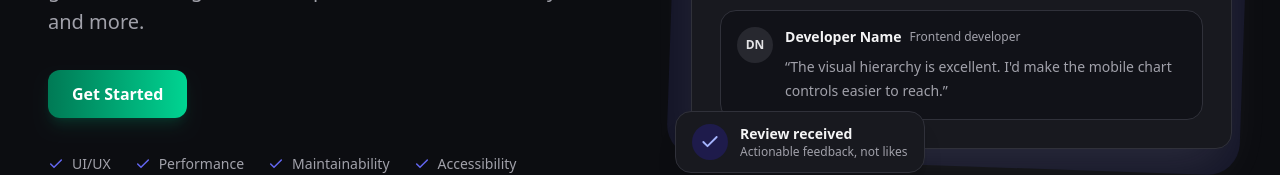
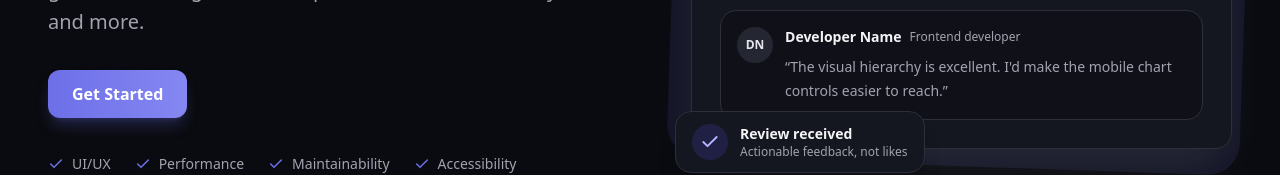
Before and after one commit to TomerP750/DevGrades, a React (Vite) app in the folder frontend/: page / in a window 1280 px wide. Shown: the part 541-716 px from the top of the page. Built offline with nearby package versions, Linux system fonts and the light colour scheme; no server answers.

Commit message:
ui color improve

```diff
--- a/frontend/src/home/components/Hero.tsx
+++ b/frontend/src/home/components/Hero.tsx
@@ -11,7 +11,7 @@ export function Hero() {
           <Logo isLink className="text-2xl font-bold" />
           <Link
             to="/sign-in"
-            className="inline-flex min-h-9 items-center justify-center dark:text-white rounded-md border border-white/20 px-3 py-2 text-sm font-semibold text-primary-foreground transition hover:bg-emerald-600 focus-visible:outline-2 focus-visible:outline-offset-2 focus-visible:outline-ring"
+            className="inline-flex min-h-9 items-center justify-center dark:text-white rounded-md border border-white/20 px-3 py-2 text-sm font-semibold text-primary-foreground transition hover:bg-primary-hover focus-visible:outline-2 focus-visible:outline-offset-2 focus-visible:outline-ring"
           >
             Sign in
           </Link>
--- a/frontend/src/home/components/hero/HeroContent.tsx
+++ b/frontend/src/home/components/hero/HeroContent.tsx
@@ -26,7 +26,7 @@ export function HeroContent() {
 
       <Link
         to="/sign-up"
-        className="mt-8 inline-flex min-h-12 items-center justify-center rounded-lg bg-gradient-to-r from-emerald-700 to-emerald-400 px-6 py-3 text-base font-semibold text-white shadow-lg shadow-emerald-700/25 transition hover:-translate-y-0.5 hover:from-emerald-600 hover:to-emerald-300 hover:shadow-xl hover:shadow-emerald-600/30 focus-visible:outline-2 focus-visible:outline-offset-2 focus-visible:outline-ring active:translate-y-0 motion-reduce:transform-none motion-reduce:transition-none"
+        className="mt-8 inline-flex min-h-12 items-center justify-center rounded-lg bg-gradient-to-r from-primary to-primary-hover px-6 py-3 text-base font-semibold text-white shadow-lg shadow-primary/25 transition hover:-translate-y-0.5 hover:from-primary-hover hover:to-primary hover:shadow-xl hover:shadow-primary/30 focus-visible:outline-2 focus-visible:outline-offset-2 focus-visible:outline-ring active:translate-y-0 motion-reduce:transform-none motion-reduce:transition-none"
       >
         Get Started
       </Link>
--- a/frontend/src/index.css
+++ b/frontend/src/index.css
@@ -55,36 +55,36 @@
 :root {
   color-scheme: light;
 
-  --background: #f1f2f8;
-  --foreground: #1c1d24;
+  --background: #f4f5f9;
+  --foreground: #181a22;
 
-  --surface: #f6f7fb;
-  --surface-foreground: #1c1d24;
+  --surface: #f8f9fc;
+  --surface-foreground: #181a22;
 
-  --card: #fafaff;
-  --card-foreground: #1c1d24;
+  --card: #ffffff;
+  --card-foreground: #181a22;
 
-  --popover: #fafaff;
-  --popover-foreground: #1c1d24;
+  --popover: #ffffff;
+  --popover-foreground: #181a22;
 
-  --primary: #4f46e5;
-  --primary-hover: #4338ca;
-  --primary-foreground: #f8f8ff;
+  --primary: #4f46c8;
+  --primary-hover: #4338b5;
+  --primary-foreground: #ffffff;
 
-  --secondary: #e5e5ee;
-  --secondary-hover: #d9d9e5;
-  --secondary-foreground: #292a34;
+  --secondary: #e9eaf1;
+  --secondary-hover: #dedfe9;
+  --secondary-foreground: #292b36;
 
-  --muted: #e7e7ef;
-  --muted-foreground: #5b5c68;
+  --muted: #e8e9f0;
+  --muted-foreground: #606270;
 
-  --accent: #e0e7ff;
-  --accent-foreground: #4338ca;
+  --accent: #e9e9ff;
+  --accent-foreground: #4338b5;
 
-  --border: #d5d6e0;
+  --border: #d9dbe5;
   --input: #cdd0dc;
 
-  --ring: #6366f1;
+  --ring: #6366d8;
 
   --success: #059669;
   --success-foreground: #f8faf9;
@@ -95,9 +95,9 @@
   --danger: #b91c1c;
   --danger-foreground: #f8faf9;
 
-  --scrollbar-track: #e5e5ee;
-  --scrollbar-thumb: #6366f1;
-  --scrollbar-thumb-hover: #4338ca;
+  --scrollbar-track: #e9eaf1;
+  --scrollbar-thumb: #6366d8;
+  --scrollbar-thumb-hover: #4f46c8;
 
   --radius: 0.75rem;
 }
@@ -106,36 +106,36 @@
 [data-theme="dark"] {
   color-scheme: dark;
 
-  --background: #0c0d11;
-  --foreground: #f4f4f5;
+  --background: #0a0b10;
+  --foreground: #f4f4f7;
 
-  --surface: #111218;
-  --surface-foreground: #f4f4f5;
+  --surface: #101118;
+  --surface-foreground: #f4f4f7;
 
-  --card: #18191f;
-  --card-foreground: #f4f4f5;
+  --card: #151720;
+  --card-foreground: #f4f4f7;
 
-  --popover: #1c1d24;
-  --popover-foreground: #f4f4f5;
+  --popover: #191b25;
+  --popover-foreground: #f4f4f7;
 
-  --primary: #6366f1;
-  --primary-hover: #818cf8;
+  --primary: #6d6fe8;
+  --primary-hover: #8587f2;
   --primary-foreground: #ffffff;
 
-  --secondary: #27282f;
-  --secondary-hover: #32343d;
-  --secondary-foreground: #e4e4e7;
+  --secondary: #242631;
+  --secondary-hover: #2e303d;
+  --secondary-foreground: #e5e5eb;
 
-  --muted: #22232a;
-  --muted-foreground: #a1a1aa;
+  --muted: #20222c;
+  --muted-foreground: #a1a3af;
 
-  --accent: #1e1b4b;
-  --accent-foreground: #a5b4fc;
+  --accent: #202044;
+  --accent-foreground: #b5b6ff;
 
-  --border: #30313a;
-  --input: #41434d;
+  --border: #2d2f3a;
+  --input: #3d404d;
 
-  --ring: #6366f1;
+  --ring: #7476e9;
 
   --success: #34d399;
   --success-foreground: #03271c;
@@ -146,9 +146,9 @@
   --danger: #ff7b7b;
   --danger-foreground: #3b0808;
 
-  --scrollbar-track: #111218;
-  --scrollbar-thumb: #41434d;
-  --scrollbar-thumb-hover: #818cf8;
+  --scrollbar-track: #101118;
+  --scrollbar-thumb: #3d404d;
+  --scrollbar-thumb-hover: #7476e9;
 }
 
 @layer base {
```
